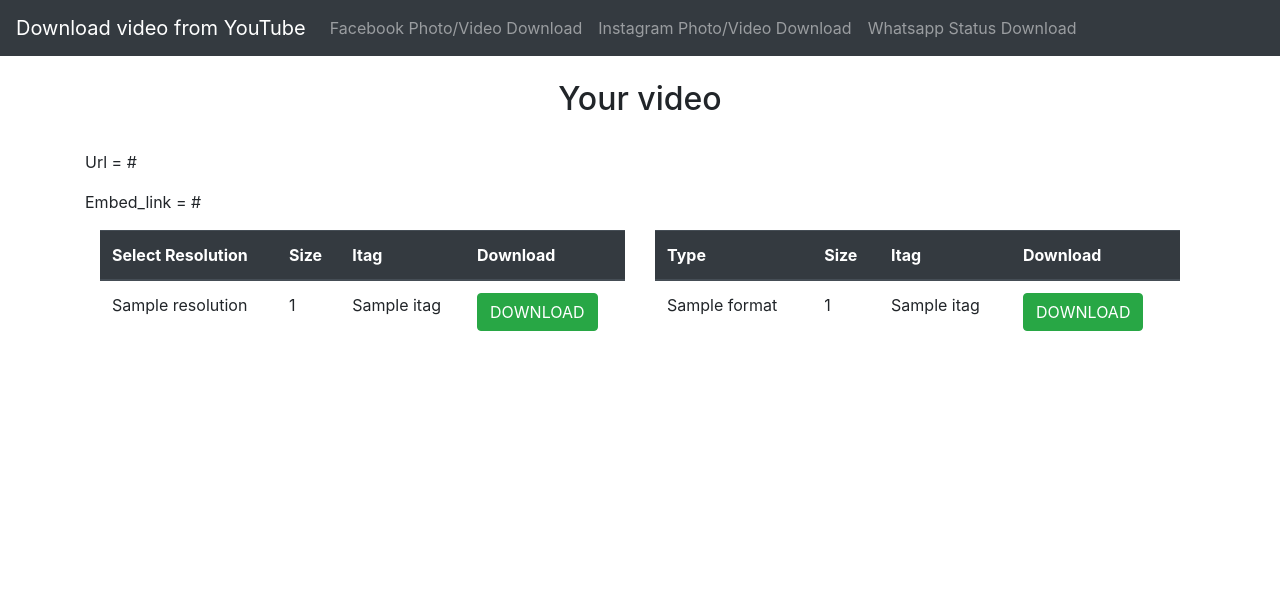
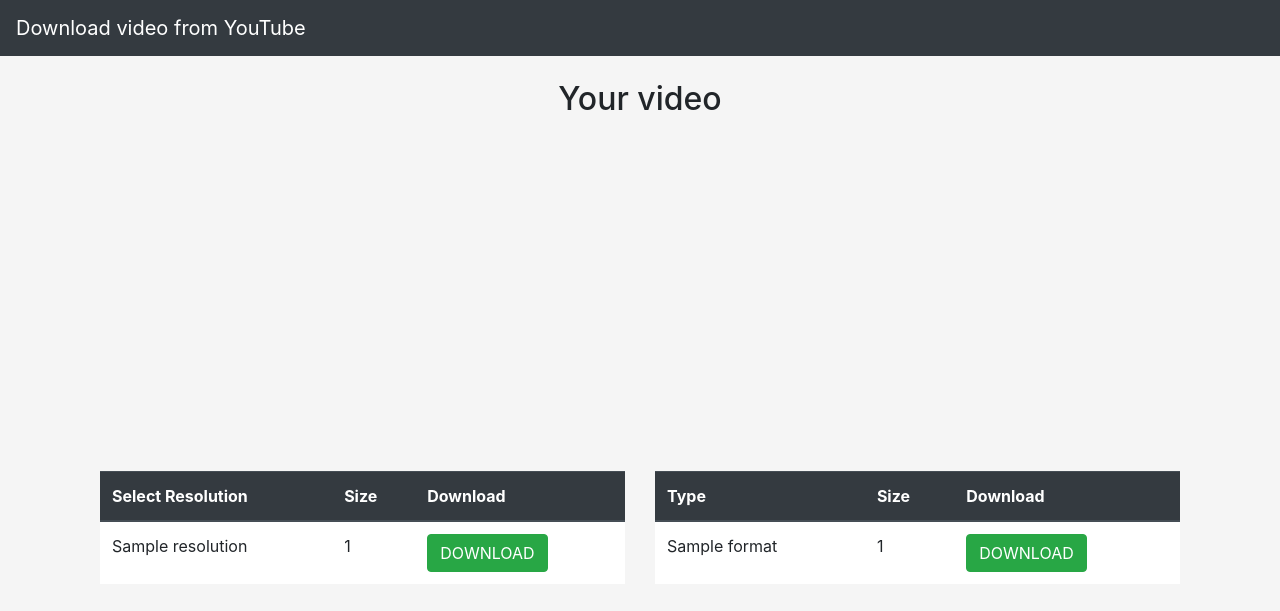
Before and after one commit to ivanmarchenko/youtube-downloader-1, a Django app: template yd/youtube_downloader/templates/yt_download2.html in a window 1280 px wide. Shown: the top 611 px of the page. Run offline with Django 3.2, Linux system fonts and the light colour scheme; the template is opened without the code that fills it: most values are stand-ins (such as "Sample title", 1, 10 or a date in 2020); some libraries are stand-ins or nearby versions.

Commit message:
video & audio

```diff
--- a/yd/youtube_downloader/static/css/styles.css
+++ b/yd/youtube_downloader/static/css/styles.css
@@ -1,13 +1,12 @@
-/* html,
+html,
 body {
   height: 100%;
 }
 
 body {
-  display: -ms-flexbox;
-  display: flex;
-
-  padding-top: 40px;
   padding-bottom: 40px;
   background-color: #f5f5f5;
-} */
+}
+.table tbody {
+  background-color: white;
+}
--- a/yd/youtube_downloader/templates/index.html
+++ b/yd/youtube_downloader/templates/index.html
@@ -18,12 +18,12 @@
   {# navbar #}
   <nav class="navbar navbar-expand-lg navbar-dark bg-dark" style="background-color: #e3f2fd;">
     <a class="navbar-brand" href="{% url 'ytd:index' %}">Download video from YouTube</a>
-    <button class="navbar-toggler" type="button" data-toggle="collapse" data-target="#navbarSupportedContent"
+    <!-- <button class="navbar-toggler" type="button" data-toggle="collapse" data-target="#navbarSupportedContent"
       aria-controls="navbarSupportedContent" aria-expanded="false" aria-label="Toggle navigation">
       <span class="navbar-toggler-icon"></span>
-    </button>
+    </button> -->
 
-    <div class="collapse navbar-collapse" id="navbarSupportedContent">
+    <!-- <div class="collapse navbar-collapse" id="navbarSupportedContent">
       <ul class="navbar-nav mr-auto">
         <li class="nav-item">
           <a class="nav-link" href="#">Facebook Photo/Video Download <span class="sr-only">(current)</span></a>
@@ -37,7 +37,7 @@
 
       </ul>
 
-    </div>
+    </div> -->
   </nav>
 
 
--- a/yd/youtube_downloader/templates/yt_download2.html
+++ b/yd/youtube_downloader/templates/yt_download2.html
@@ -5,13 +5,10 @@
     <h2>Your video</h2>
 </center>
 <center>
-    <!-- <div class="embed-responsive embed-responsive-16by9">
-<iframe width="560" height="315"  class="embed-responsive-item" src="{{ embed_link }}" allowfullscreen></iframe>
-</div> -->
+        <iframe width="560" height="315" src="{{ url }}" frameborder="0" allow="accelerometer; autoplay; encrypted-media; gyroscope; picture-in-picture" allowfullscreen></iframe>
 </center>
 <br>
-<p>Url = {{ url }}</p>
-<p>Embed_link = {{ embed_link }}</p>
+
 
 <div class="container">
     <div class="row">
@@ -21,7 +18,7 @@
                     <tr>
                         <th scope="col">Select Resolution</th>
                         <th scope="col">Size</th>
-                        <th scope="col">Itag</th>
+                        <!-- <th scope="col">Itag</th> -->
                         <th scope="col">Download</th>
                     </tr>
                 </thead>
@@ -30,7 +27,7 @@
                     <tr>
                         <td>{{ value.resolution  }}</td>
                         <td>{{ value.size }}</td>
-                        <td>{{ itag }}</td>
+                        <!-- <td>{{ itag }}</td> -->
                         <td>
                             <form action="{% url 'ytd:download_complete' itag %}" method="POST"
                                 class="post-form">
@@ -49,7 +46,7 @@
                     <tr>
                         <th scope="col">Type</th>
                         <th scope="col">Size</th>
-                        <th scope="col">Itag</th>
+                        <!-- <th scope="col">Itag</th> -->
                         <th scope="col">Download</th>
                     </tr>
                 </thead>
@@ -58,7 +55,7 @@
                     <tr>
                         <td>{{ value.format  }}</td>
                         <td>{{ value.size }}</td>
-                        <td>{{ itag }}</td>
+                        <!-- <td>{{ itag }}</td> -->
                         <td>
                             <form action="{% url 'ytd:download_complete' itag %}" method="POST"
                                 class="post-form">
```
